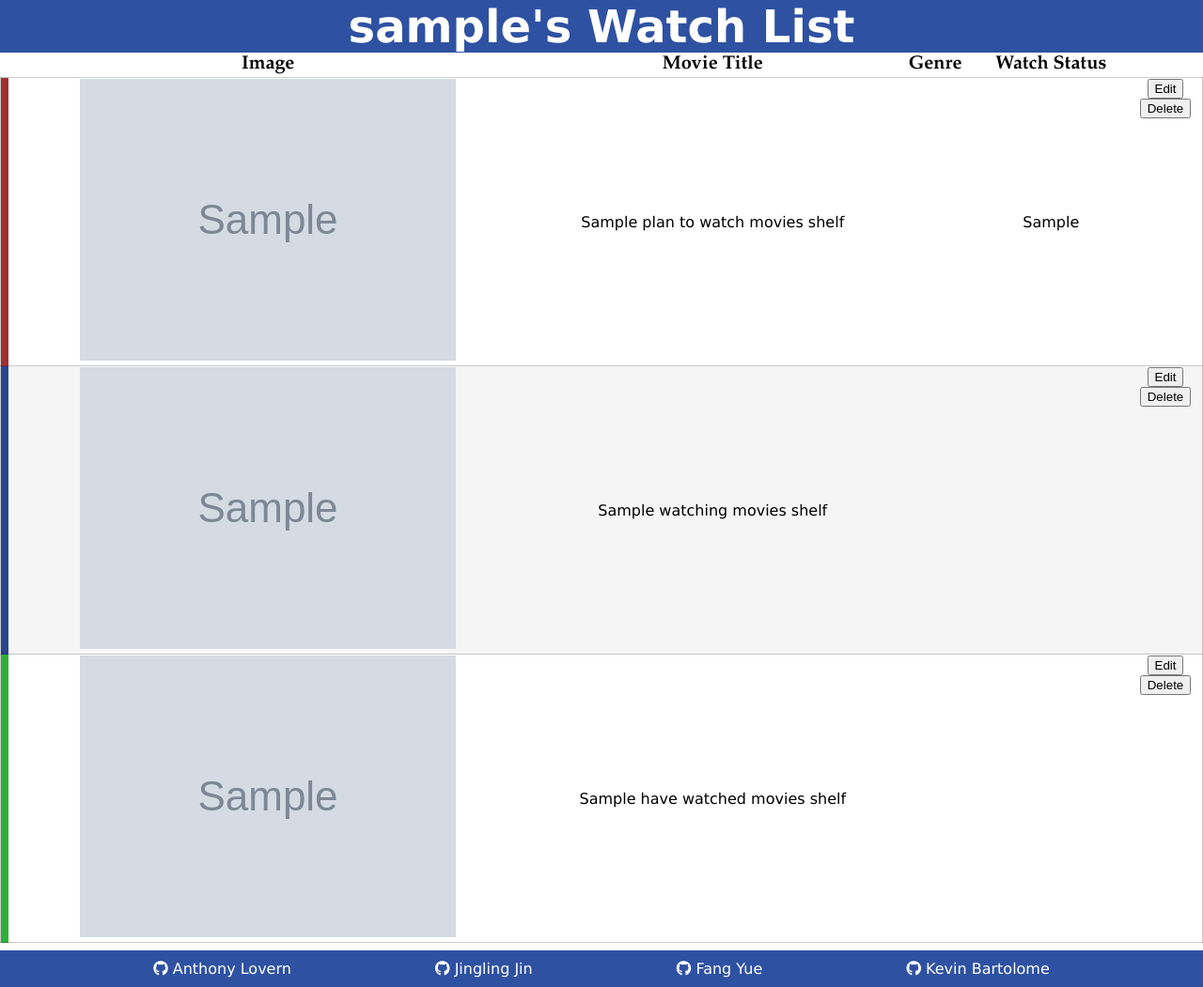
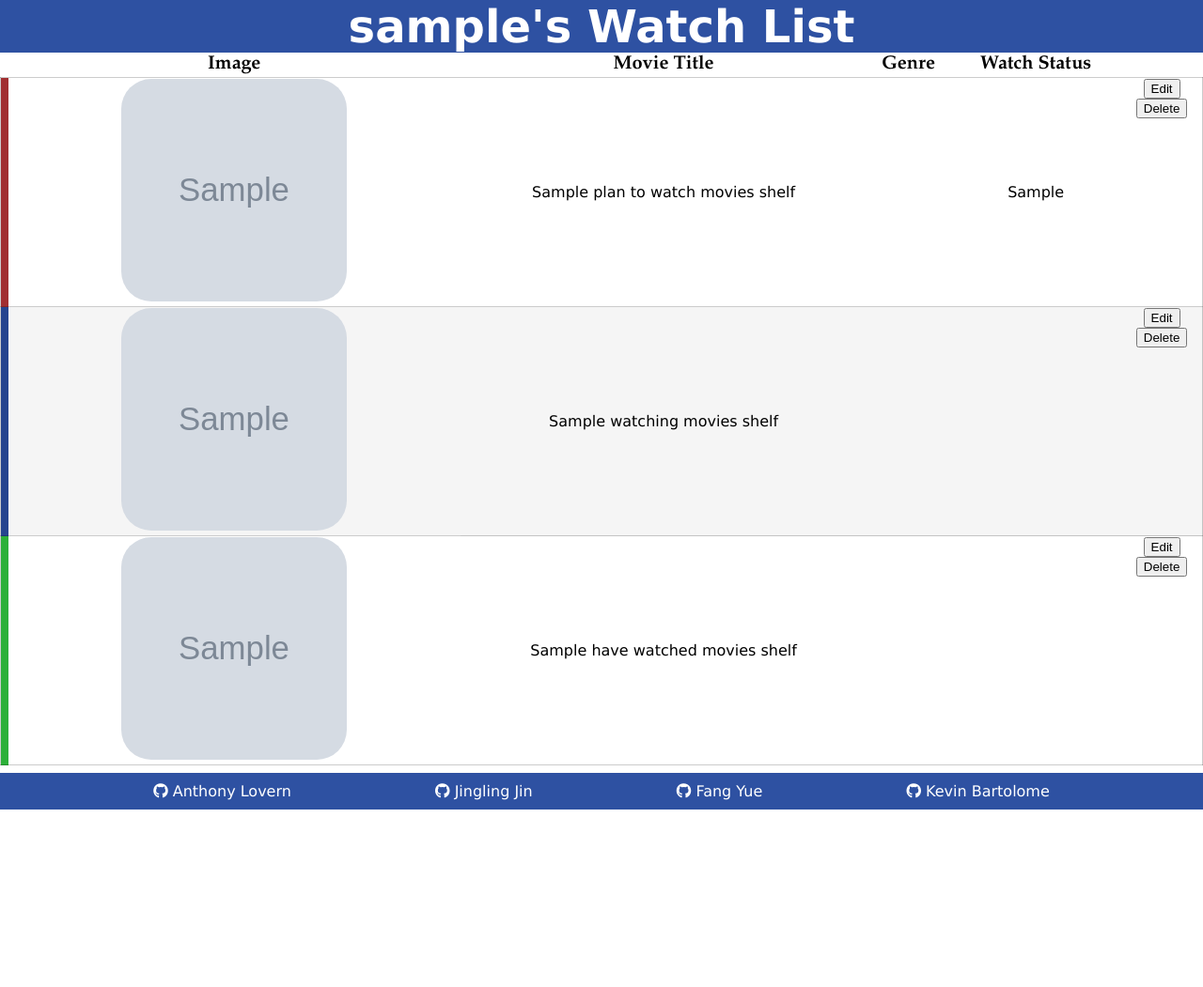
Before and after one commit to Kxvin1/WatchTime, a Node project: template views/watchlist.pug in a window 1280 px wide. Shown: the part 57-1108 px from the top of the page at 94% size. After the commit the page ends 919 px from the top, so only its background shows below. Run offline with Node 20 templates, Linux system fonts and the light colour scheme; the template is opened without the code that fills it: most values are stand-ins (such as "Sample title", 1, 10 or a date in 2020); grey boxes marked "Sample" are stand-in pictures.

Commit message:
More work done on watchlist CSS

```diff
--- a/public/javascripts/watchlists.js
+++ b/public/javascripts/watchlists.js
@@ -3,8 +3,6 @@ window.addEventListener('DOMContentLoaded', () => {
     const editBtn = document.querySelectorAll('.edit');
     const deleteBtn = document.querySelectorAll('.delete')
     const options = document.querySelectorAll('.watchlist-option');
-    const editCol = document.getElementById('editCol');
-    const deleteCol = document.getElementById('deleteCol');
 
 
     editBtn.forEach(btn => {
--- a/public/stylesheets/watchlist.css
+++ b/public/stylesheets/watchlist.css
@@ -52,16 +52,46 @@ tr td{
 .movie-buttons {
     display: flex;
     flex-direction: column;
-    align-items: center;
-    justify-content: center;
-    /* margin: 42% 24%; */
+    align-self: center;
+    /* align-items: center;
+    justify-content: center; */
+    /* margin: 42% 24%;*/
+    height: 100%;
 }
 
 .movie-buttons * {
     /* margin: 2.5% 3%; */
+    /* flex-direction: row; */
+    align-items: center;
+    justify-content: center;
+
     margin: auto;
 }
 
 .movie * {
     height: max-content;
 }
+
+.movie-block {
+    height: 30vh;
+    position: relative;
+    cursor: pointer;
+    transition: all 0.4s ease-in-out;
+    border-radius: 2rem;
+    margin-bottom: 2rem;
+    object-fit: contain;
+}
+
+.movie-block:active {
+    transform: translateX(-1rem);
+    box-shadow: 0 0.5rem 1rem rgba(0, 0, 0, 0.2);
+}
+
+.movie-poster {
+    border-radius: 2rem;
+    /* display: block; */
+    height: 100%;
+    width: 50%;
+    /* object-fit: cover; */
+    text-align: center;
+}
--- a/views/watchlist.pug
+++ b/views/watchlist.pug
@@ -17,9 +17,9 @@ block content
                 input(type='hidden' name='shelfId' value=planToWatchMoviesShelfId)
                 tr.movie(id=`movie-${movie.id}`)
                     td.planToWatchColor
-                    td
+                    td.movie-block
                         a(href=`/movies/${movie.id}`)
-                          img(src=movie.image)
+                          img.movie-poster(src=movie.image)
                     td= movie.title
                     td= genres[movie.genreId - 1].genre
                     td= watchStatus[0]
@@ -40,9 +40,9 @@ block content
                 input(type='hidden' name='shelfId' value=watchingMoviesShelfId)
                 tr.movie(id=`movie-${movie.id}`)
                     td.watchingColor
-                    td
+                    td.movie-block
                         a(href=`/movies/${movie.id}`)
-                           img(src=movie.image)
+                           img.movie-poster(src=movie.image)
                     td= movie.title
                     td= genres[movie.genreId - 1].genre
                     td= watchStatus[1]
@@ -63,9 +63,9 @@ block content
                 input(type='hidden' name='shelfId' value=haveWatchedMoviesShelfId)
                 tr.movie(id=`movie-${movie.id}`)
                     td.haveWatchedColor
-                    td
+                    td.movie-block
                         a(href=`/movies/${movie.id}`)
-                            img(src=movie.image)
+                            img.movie-poster(src=movie.image)
                     td= movie.title
                     td= genres[movie.genreId - 1].genre
                     td= watchStatus[2]
```
